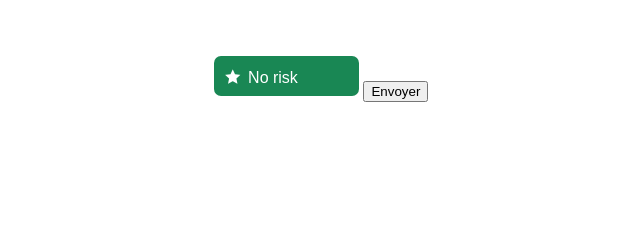
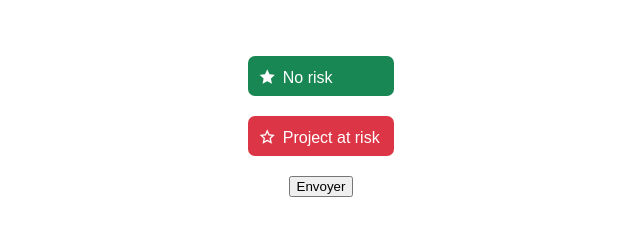
Before and after one commit to bougassaa/animated-state-button, a website: page index.html in a window 1280 px wide. Shown: the whole page, without its empty margins (319-959 px from the left). Drawn offline with nearby package versions, Linux system fonts and the light colour scheme.

Commit message:
add info in README.md

```diff
--- a/index.html
+++ b/index.html
@@ -11,10 +11,15 @@
             text-align: center;
             font-family: Arial, Helvetica, Sans-serif, sans-serif;
         }
+
+        .demo-block {
+            margin-bottom: 1rem;
+        }
     </style>
 </head>
 <body>
 <form action="">
+    <div class="demo-block">
         <div role="button" class="state-button toto" data-name="project_risk" data-value="no_risk">
             <ul>
                 <li data-color="#FFF" data-bg="#dc3545" data-icon="ri-star-line" data-value="risk">
@@ -25,16 +30,31 @@
                 </li>
             </ul>
         </div>
+    </div>
 
+    <div class="demo-block container-example">
+        <div role="button" class="state-button foo" data-name="project_risk">
+            <ul>
+                <li data-color="#FFF" data-bg="#dc3545" data-icon="ri-star-line" data-value="risk">
+                    Project at risk
+                </li>
+                <li data-color="#FFF" data-bg="#198754" data-icon="ri-star-fill" data-value="no_risk">
+                    No risk
+                </li>
+            </ul>
+        </div>
+    </div>
+
+    <div>
         <input type="submit" value="Envoyer">
+    </div>
 </form>
 
 <script src="script.js"></script>
 
 <script>
     document.addEventListener('DOMContentLoaded', function () {
-        StateButton.cssSelector = 'toto';
-        StateButton.initStatesButtons();
+        StateButton.init();
     });
 </script>
 </body>
--- a/script.js
+++ b/script.js
@@ -7,6 +7,7 @@ class StateButton {
     /** @type HTMLInputElement */
     input = null;
 
+    /** @type boolean */
     isFirstState = true;
 
     constructor(button) {
@@ -65,7 +66,7 @@ class StateButton {
 
     setInput() {
         let name = this.button.dataset.name;
-        let value = this.getButtonValue;
+        let value = this.getButtonValue();
 
         if (name) {
             let i = document.createElement('input');
@@ -120,8 +121,8 @@ class StateButton {
             this.getButtonValue().length === 0;
     }
 
-    static initStatesButtons(parent = document) {
-        parent.querySelectorAll(`.${this.cssSelector}`).forEach(button => {
+    static init(data = {parent: document, selector: this.cssSelector}) {
+        data.parent.querySelectorAll(`.${data.selector}`).forEach(button => {
             new StateButton(button);
         });
     }
```
Also changed, not shown: README.md. Lines whose indentation alone changed are shown as unchanged.
